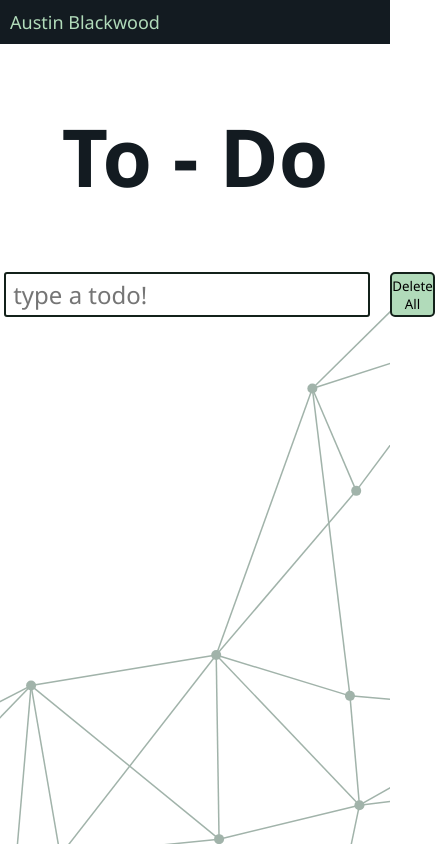
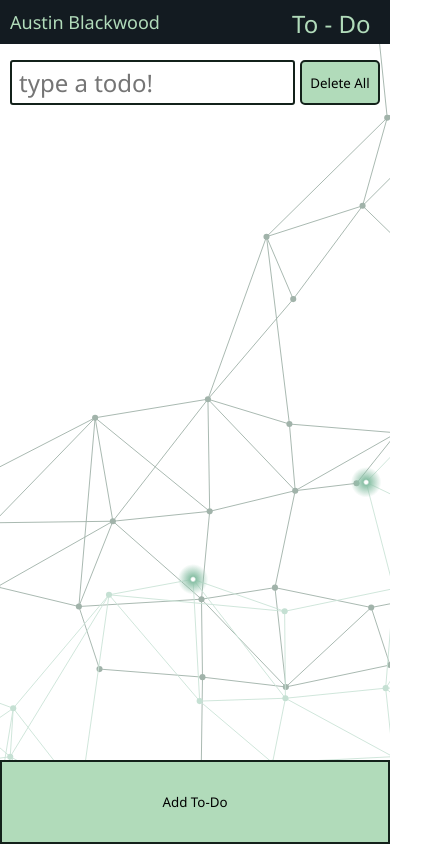
Before and after one commit to AustinBlackwood/to-do-list, a plain HTML site: page index.html in a window 390 px wide. Shown: the whole page, 435 px wide, since content can reach past the window. Drawn offline with Linux system fonts and the light colour scheme.

Commit message:
fixed error with delete button add mobile responsiveness organized css to be page specific

```diff
--- a/index.html
+++ b/index.html
@@ -11,16 +11,18 @@
 </head>
 
     <body class="to-do-body">
-        <nav>
-            <a href="https://austinblackwood.github.io/">Austin Blackwood</a>
+        <nav class="to-do-nav">
+            <a class="to-do-link" href="https://austinblackwood.github.io/">Austin Blackwood</a>
         </nav>
         <main>
-        <div class="flex container">
-            <h1 >To - Do</h1>
-            <div class="flex">
-                <button id="add-button" onclick="addToDo()">Add To-Do</button>
-                <input class="input-bar" placeholder="type a todo!" maxlength="45">
-                <button id="delete-all-button" onclick="deleteAllToDos()">Delete All</button>
+        <div class="to-do-flex center to-do-container">
+            <h1 class="to-do-h1">To - Do</h1>
+            <div class="to-do-flex center">
+                <input class="to-do-input" placeholder="type a todo!" maxlength="45">
+                <div class="to-do-buttons-container">
+                    <button id="to-do-add-button" onclick="addToDo()">Add To-Do</button>
+                    <button id="to-do-delete-all-button" onclick="deleteAllToDos()">Delete All</button>
+                </div>
             </div>
         </div>
         </main>
--- a/script.js
+++ b/script.js
@@ -1,6 +1,5 @@
-
 function addToDo(){
-    input=document.getElementsByClassName('input-bar')[0].value;
+    input=document.getElementsByClassName('to-do-input')[0].value;
     if(input.length > 0){
         toDoItem = document.createElement("div");
         checkBox = document.createElement("input");
@@ -21,20 +20,21 @@ function addToDo(){
         createDeleteButton();
 
         toDoItem.appendChild(deleteButton);
-        document.getElementsByClassName('container')[0].appendChild(toDoItem);
-        document.getElementsByClassName('input-bar')[0].value='';
+        document.getElementsByClassName('to-do-container')[0].appendChild(toDoItem);
+        document.getElementsByClassName('to-do-input')[0].value='';
 
         //saves container to local storage
-        localStorage.currentSave = document.getElementsByClassName('container')[0].outerHTML;
+        localStorage.currentSave = document.getElementsByClassName('to-do-container')[0].outerHTML;
     }
 }
 
 function createDeleteButton(){
     deleteButton = document.createElement("button");
-    deleteButton.classList.add("delete-button");
+    deleteButton.classList.add("to-do-delete-button");
     deleteButton.innerText = "X";
     deleteButton.addEventListener('click', function deleteToDo(event) {
         event.target.parentElement.remove();
+        localStorage.currentSave = document.getElementsByClassName('to-do-container')[0].outerHTML;
     })
 }
 
@@ -49,31 +49,31 @@ function deleteAllToDos(){
 
 //Re-adds event listener to delete buttons when reloading page
 function reAddEvents(){
-    deleteButtons= document.getElementsByClassName('delete-button');
+    deleteButtons= document.getElementsByClassName('to-do-delete-button');
     for(let i = 0; i<deleteButtons.length; i++){
         deleteButtons[i].addEventListener('click', function deleteToDo(event) {
             event.target.parentElement.remove();
+            localStorage.currentSave = document.getElementsByClassName('to-do-container')[0].outerHTML;
         })
     }
 }
 
 //Makes 'enter' key add a to-do
 function prepKeyPress(){
-    input=document.getElementsByClassName('input-bar')[0];
+    input=document.getElementsByClassName('to-do-input')[0];
     input.addEventListener("keypress", function(event) {
         if (event.key === "Enter") {
-        document.getElementById("add-button").click();
+        document.getElementById("to-do-add-button").click();
         }
     })
 };
 
 function loadSavedToDos(){
-
     let currentSave = localStorage.currentSave;
     if(currentSave == undefined){
         return;
     }
-    const container = document.getElementsByClassName('container')[0];
+    const container = document.getElementsByClassName('to-do-container')[0];
 
     //loads local storage
     container.outerHTML=currentSave;
--- a/styles.css
+++ b/styles.css
@@ -1,4 +1,15 @@
 /* || SITEWIDE */
+
+:root{
+    --background-color: rgb(255, 255, 255);
+    --accent-color: rgb(19, 27, 33);
+    --accent-text-color: rgb(177, 219, 186);
+    --border: 2px solid rgb(19, 33, 26);
+    --radius: 2px;
+    --scale: 1.1;
+    --to-do-background-image: url(Polygon\ Luminary.svg);
+}
+
 *{
     box-sizing: border-box;
     margin: 0;
@@ -6,11 +17,23 @@
     font-family: 'Segoe UI', Tahoma, Geneva, Verdana, sans-serif;
 }
 
-body{
-    word-wrap: break-word;
+.center{
+    justify-content: center;
+    align-items: center;
 }
 
-nav{
+
+
+/* ||SPECIFIC PAGE: TO-DO */
+
+.to-do-body{
+    word-wrap: break-word;
+    background-image: var(--to-do-background-image);
+    background-position-x: center;
+    background-attachment: fixed;
+}
+
+.to-do-nav{
     background-color: var(--accent-color);
     padding:10px;
     display: flex;
@@ -19,32 +42,30 @@ nav{
     width: 100%;
 }
 
-a{
+.to-do-link{
     color: var(--accent-text-color);
     text-decoration: none;
     font-size: large;
 }
 
-.flex{
+.to-do-flex{
     display: flex;
-    justify-content: center;
-    align-items: center;
     gap: 20px;
     width: 100%;
 }
 
-.container{
+.to-do-container{
     flex-direction: column;
 }
 
-h1{
+.to-do-h1{
     margin-top: 12vh;
     font-size: 5em;
     margin-bottom: 5vh;
     color: var(--accent-color);
 }
 
-input{
+.to-do-input{
     height: 45px;
     width: 550px;
     border: var(--border);
@@ -54,7 +75,7 @@ input{
     padding: 7px
 }
 
-button{
+#to-do-add-button, #to-do-delete-all-button,.to-do-delete-button{
     border: 0;
     background-color: var(--accent-text-color);
     border-radius: 5px;
@@ -63,7 +84,7 @@ button{
     border: var(--border);
 }
 
-button:hover{
+#to-do-add-button:hover, #to-do-delete-all-button:hover, .to-do-delete-button{
     scale: var(--scale);
     cursor: pointer;
 }
@@ -75,29 +96,11 @@ button:hover{
 
 .check-box:checked{
     accent-color: var(--accent-text-color);
-    }
+}
 
 .check-box:hover{
     scale: var(--scale);
     cursor: pointer;
-}
-
-/* || TO-DO PAGE */
-
-:root{
-    --background-color: rgb(255, 255, 255);
-    --accent-color: rgb(19, 27, 33);
-    --accent-text-color: rgb(177, 219, 186);
-    --border: 2px solid rgb(19, 33, 26);
-    --radius: 2px;
-    --scale: 1.1;
-    --to-do-background-image: url(Polygon\ Luminary.svg);
-}
-
-.to-do-body{
-    background-image: var(--to-do-background-image);
-    background-position-x: center;
-    background-attachment: fixed;
 }
 
 .to-do-item{
@@ -120,3 +123,62 @@ button:hover{
     border-radius: var(--radius);
     line-height: 17px;
 }
+
+@media only screen and (max-width: 750px) {
+    .to-do-input{
+        width: 80%;
+        margin-top: 60px;
+    }
+
+    .to-do-h1{
+        position:fixed;
+        color: var(--accent-text-color);
+        z-index: 2;
+        font-size: 1.5em;
+        font-weight: 500;
+        margin-top: 0;
+        top: 7px;
+        right: 5%;
+    }
+    .to-do-body{
+        padding-bottom: 25%;
+        background-size: 400%;
+    }
+
+    .to-do-flex, .to-do-container{
+        gap: 5px;
+    }
+    .to-do-flex{
+        padding: 0px 5px 0px 5px;
+    }
+
+    #to-do-delete-all-button{
+        left: 0%;
+        margin-top: 60px;
+    }
+
+    #to-do-add-button{
+        right: 0%;
+    }
+
+    #to-do-add-button{
+        position: fixed;
+        bottom: 0%;
+        width:100%;
+        height: 10%;
+        border-radius: 0;
+    }
+
+    .to-do-item {
+        width: 90%;
+    }
+
+    .to-do-delete-button{
+        width: 100px;
+    }
+
+    .check-box{
+        height: 50px;
+        width: 100px;
+    }
+  }
```
